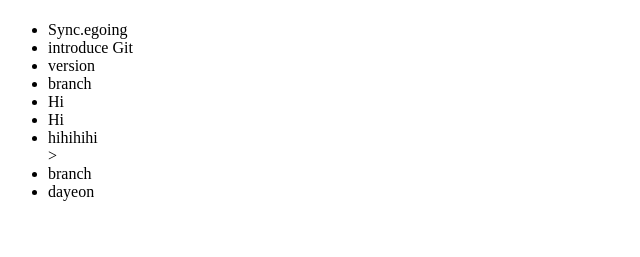
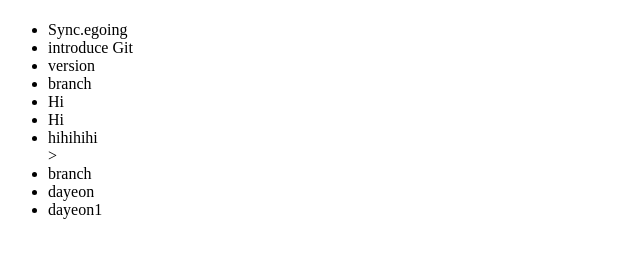
Before and after one commit to dayeonKim/opentutorials_git_dy, a plain HTML site: page index.html in a window 1280 px wide. Shown: the part 91-348 px from the top of the page, without its empty margins (0-640 px from the left). Drawn offline with Linux system fonts and the light colour scheme.

Commit message:
<li>dayeon1</li>  추가

```diff
--- a/index.html
+++ b/index.html
@@ -18,6 +18,7 @@
 			<li>hihihihi</li>>
 			<li>branch</li>
 			<li>dayeon</li>
+			<li>dayeon1</li>
 		</ul>
 	</body>
 </html>
```
